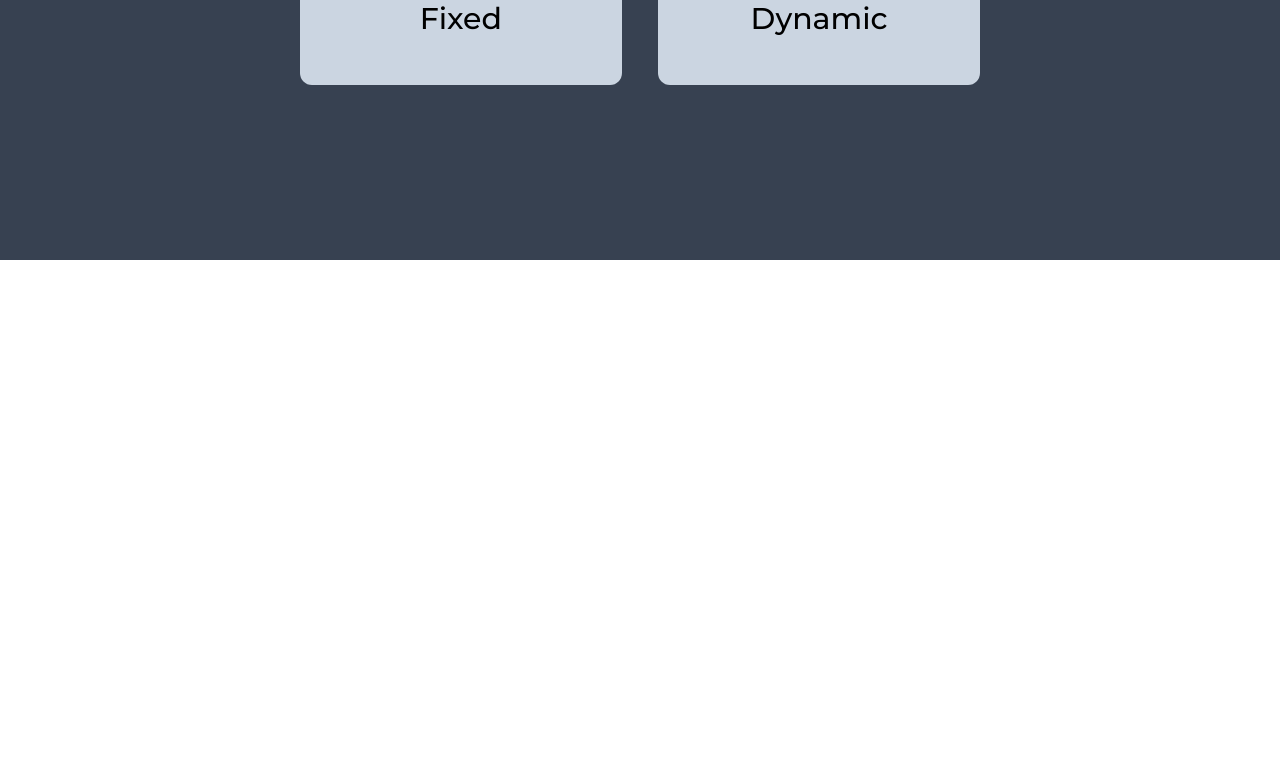
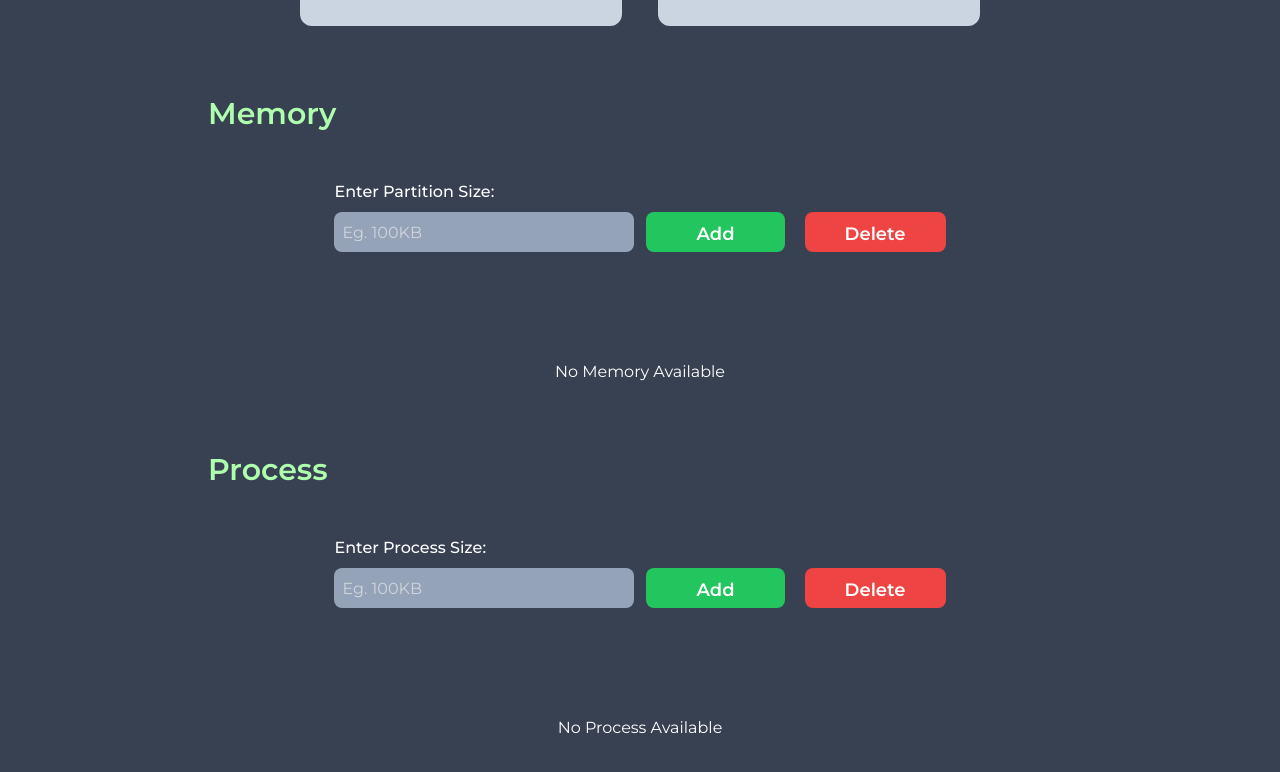
Before and after one commit to Jaydatt-D/MemoryCraft, a React (Vite) app in the folder MemoryCraft/: page /visualise in a window 1280 px wide. Shown: the part 564-1336 px from the top of the page. Before the commit the page ends 824 px from the top, so only its background shows below. Built offline with nearby package versions, Linux system fonts and the light colour scheme; a web font is replaced by a local one.

Commit message:
Added the Memory and Processes

```diff
--- a/MemoryCraft/src/Components/DynamicPt.jsx
+++ b/MemoryCraft/src/Components/DynamicPt.jsx
@@ -1,8 +1,9 @@
 import React from 'react'
 
-function DynamicPt() {
+function DynamicPt(props) {
+
   return (
-    <div>
+    <div className="h-[100vh] w-full">
 
     </div>
   )
--- a/MemoryCraft/src/Components/FixedPt.jsx
+++ b/MemoryCraft/src/Components/FixedPt.jsx
@@ -1,37 +1,13 @@
-import React, { useState } from "react";
+import React, { memo, useState } from "react";
 import Input from "./Input";
 import Button from "./Button";
+import MemoryBlock from "./MemoryBlock";
 
-function FixedPt() {
-  const [memory, setMemory] = useState([]);
-  const [size, setSize] = useState(0);
-  const addMemory = () => {
-    if (size <= 0) {
-      alert("Enter a Valid Size");
-    } else {
-      setMemory([...memory, size]);
-    }
-  };
+function FixedPt(props) {
+
   return (
     <div className="h-[100vh] w-full">
-      <div className="w-full flex flex-col items-center justify-center">
-        <div className="text-3xl flex items-center justify-start font-semibold w-full pl-52 pb-12 text-logo-color">
-          Memory
-        </div>
-        <div className="flex gap-3">
-          <Input
-            type="number"
-            heading="Enter Partition Size"
-            setData={setSize}
-            placeholder="Eg. 100KB"
-          />
-          <div className="pt-8 flex gap-5">
-            <Button name="Add" x="50px" y="40px" func={addMemory} bg='bg-green-500' bghov='bg-green-400' />
-            <Button name="Delete" x="40px" y="40px" func={addMemory} bg='bg-red-500' bghov='bg-red-300' />
-            {}
-          </div>
-        </div>
-      </div>
+
     </div>
   );
 }
--- /dev/null
+++ b/MemoryCraft/src/Components/MemoryBlock.jsx
@@ -0,0 +1,13 @@
+import React from 'react'
+
+function MemoryBlock(props) {
+    const width = `${parseInt(props.size) * 0.6}px`;
+  return (
+    <div style={{width:width, marginRight:"-4px"}}
+     className={`h-full bg-blue-400 border-4 border-blue-500 flex justify-center items-center`}>
+        <p className='text-sm w-full overflow-hidden flex justify-center items-center'>{props.size}KB</p>
+    </div>
+  )
+}
+
+export default MemoryBlock
--- /dev/null
+++ b/MemoryCraft/src/Components/ProcessBlock.jsx
@@ -0,0 +1,13 @@
+import React from 'react'
+
+function ProcessBlock(props) {
+    const width = `${parseInt(props.size) * 0.6}px`;
+  return (
+    <div style={{width:width, marginRight:"-4px"}}
+     className={`h-full bg-amber-300 rounded-xl border-4 border-amber-500 flex justify-center items-center`}>
+        <p className='text-sm w-full text-black overflow-hidden flex justify-center items-center'>{props.size}KB</p>
+    </div>
+  )
+}
+
+export default ProcessBlock
--- a/MemoryCraft/src/Components/Visualise.jsx
+++ b/MemoryCraft/src/Components/Visualise.jsx
@@ -3,15 +3,56 @@ import fixed from "../assets/fixedpt.png";
 import dynamic from "../assets/dynamicpt.png";
 import DynamicPt from "./DynamicPt";
 import FixedPt from "./FixedPt";
+import Input from "./Input";
+import Button from "./Button";
+import MemoryBlock from "./MemoryBlock";
+import ProcessBlock from "./ProcessBlock";
 
 function Visualise() {
   const [Fixed, setFixed] = useState(false);
   const [Dyn, setDyn] = useState(false);
+  const [memory, setMemory] = useState([]);
+  const [size, setSize] = useState(0);
+  const [process, setprocess] = useState([]);
+  const [psize, setPSize] = useState(0);
+
+  const addMemory = () => {
+    if (size <= 0) {
+      alert("Enter a Valid Size");
+    } else {
+      setMemory([...memory, size]);
+    }
+  };
+  const deleteMemory = () => {
+    if (memory.length === 0) {
+      alert("Memory Empty");
+    } else {
+      setMemory([...memory.slice(0, -1)]);
+    }
+  };
+
+  const addProcess = () => {
+    if (psize <= 0) {
+      alert("Enter a Valid Size");
+    } else {
+      setprocess([...process, psize]);
+    }
+  };
+  const deleteProcess = () => {
+    if (process.length === 0) {
+      alert("No Process Available");
+    } else {
+      setprocess([...process.slice(0, -1)]);
+    }
+  };
+
   return (
     <div className="min-h-[95vh] w-full flex flex-col items-center justify-center">
-        <div className="text-3xl font-semibold"><span className="text-logo-color">Memory Allocation</span> Algorithms</div>
-      <div className=" h-[85vh] w-[80%] flex flex-col items-center justify-center">
-        <div className="h-[10%] w-[70%] text-3xl items-center justify-center flex font-semibold border-b-logo-color border-b-2">
+        <div className="min-h-[10vh] mt-4 text-4xl font-semibold">
+          <span className="text-logo-color">Memory Allocation</span> Algorithms
+        </div>
+        <div className="h-[60vh] w-[80%] flex flex-col items-center justify-center mb-5">
+          <div className="h-[30%] w-[70%] text-3xl items-center justify-center flex font-semibold border-b-logo-color border-b-2 mb-5">
             Choose Partition
           </div>
           <div className="h-[50%] w-[70%] flex">
@@ -21,7 +62,11 @@ function Visualise() {
                   setFixed(true);
                   setDyn(false);
                 }}
-              className={`${Fixed ? 'bg-logo-color' : 'bg-slate-300 hover:border-4 hover:border-sky-400 hover:bg-sky-200'} h-[90%] w-[90%] rounded-xl  ease-in-out duration-150 gap-5 flex flex-col items-center justify-center cursor-pointer`}
+                className={`${
+                  Fixed
+                  ? "bg-logo-color"
+                  : "bg-slate-300 hover:border-4 hover:border-sky-400 hover:bg-sky-200 cursor-pointer"
+                } h-[90%] w-[90%] rounded-xl  ease-in-out duration-150 gap-5 flex flex-col items-center justify-center`}
                 >
                 <img src={fixed} alt="" className="h-[50%]" />
                 <p className=" text-3xl font-medium text-black">Fixed</p>
@@ -33,7 +78,11 @@ function Visualise() {
                   setDyn(true);
                   setFixed(false);
                 }}
-              className={`${Dyn ? 'bg-logo-color' : 'bg-slate-300 hover:border-4 hover:border-sky-400 hover:bg-sky-200'} h-[90%] w-[90%] rounded-xl  ease-in-out duration-150 gap-5 flex flex-col items-center justify-center cursor-pointer`}
+                className={`${
+                  Dyn
+                    ? "bg-logo-color"
+                    : "bg-slate-300 hover:border-4 hover:border-sky-400 hover:bg-sky-200 cursor-pointer"
+                } h-[90%] w-[90%] rounded-xl  ease-in-out duration-150 gap-5 flex flex-col items-center justify-center`}
               >
                 <img src={dynamic} alt="" className="h-[50%]" />
                 <p className=" text-3xl font-medium text-black">Dynamic</p>
@@ -41,10 +90,94 @@ function Visualise() {
             </div>
         </div>
       </div>
-    { Fixed && <FixedPt/> }
-    { Dyn && <DynamicPt/> }
+      {/* Memory */}
+      <div className="w-full flex flex-col items-center justify-center">
+        <div className="text-3xl flex items-center justify-start font-semibold w-full pl-52 pb-12 text-logo-color">
+          Memory
+        </div>
+        <div className="flex gap-3">
+          <Input
+            type="number"
+            heading="Enter Partition Size"
+            setData={setSize}
+            placeholder="Eg. 100KB"
+          />
+          <div className="pt-8 flex gap-5">
+            <Button
+              name="Add"
+              x="50px"
+              y="40px"
+              func={addMemory}
+              bg="bg-green-500"
+              bghov="bg-green-400"
+            />
+            <Button
+              name="Delete"
+              x="40px"
+              y="40px"
+              func={deleteMemory}
+              bg="bg-red-500"
+              bghov="bg-red-300"
+            />
+            {console.log(memory)}
+          </div>
+        </div>
+      </div>
+      <div className="h-[20vh] flex flex-wrap gap-y-1 w-[90vw] justify-center items-center mt-10">
+        {memory.length > 0 ?
+          memory.map((obj, index) => {
+            return <MemoryBlock size={obj} />;
+          })
+        :
+          "No Memory Available"
+        }
       </div>
 
+      {/* Processes */}
+      <div className="w-full flex flex-col items-center justify-center">
+        <div className="text-3xl flex items-center justify-start font-semibold w-full pl-52 pb-12 text-logo-color">
+          Process
+        </div>
+        <div className="flex gap-3">
+          <Input
+            type="number"
+            heading="Enter Process Size"
+            setData={setPSize}
+            placeholder="Eg. 100KB"
+          />
+          <div className="pt-8 flex gap-5">
+            <Button
+              name="Add"
+              x="50px"
+              y="40px"
+              func={addProcess}
+              bg="bg-green-500"
+              bghov="bg-green-400"
+            />
+            <Button
+              name="Delete"
+              x="40px"
+              y="40px"
+              func={deleteProcess}
+              bg="bg-red-500"
+              bghov="bg-red-300"
+            />
+            {console.log(process)}
+          </div>
+        </div>
+      </div>
+      <div className="h-[20vh] flex flex-wrap gap-2 w-[90vw] justify-center items-center mt-10">
+        {process.length > 0 ?
+          process.map((obj, index) => {
+            return <ProcessBlock size={obj} />;
+          })
+        :
+          "No Process Available"
+        }
+      </div>
+      {Fixed && <FixedPt memory={memory} />}
+      {Dyn && <DynamicPt memory={memory} />}
+    </div>
   );
 }
 
```
Lines whose indentation alone changed are shown as unchanged.
